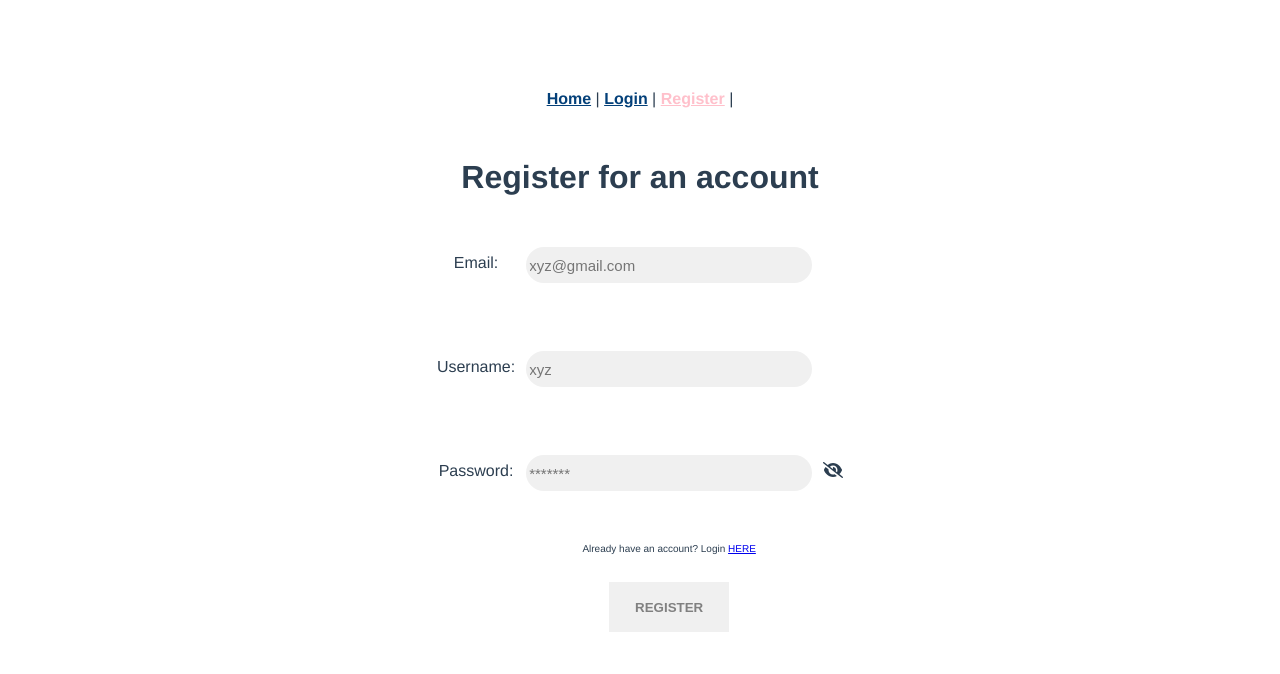
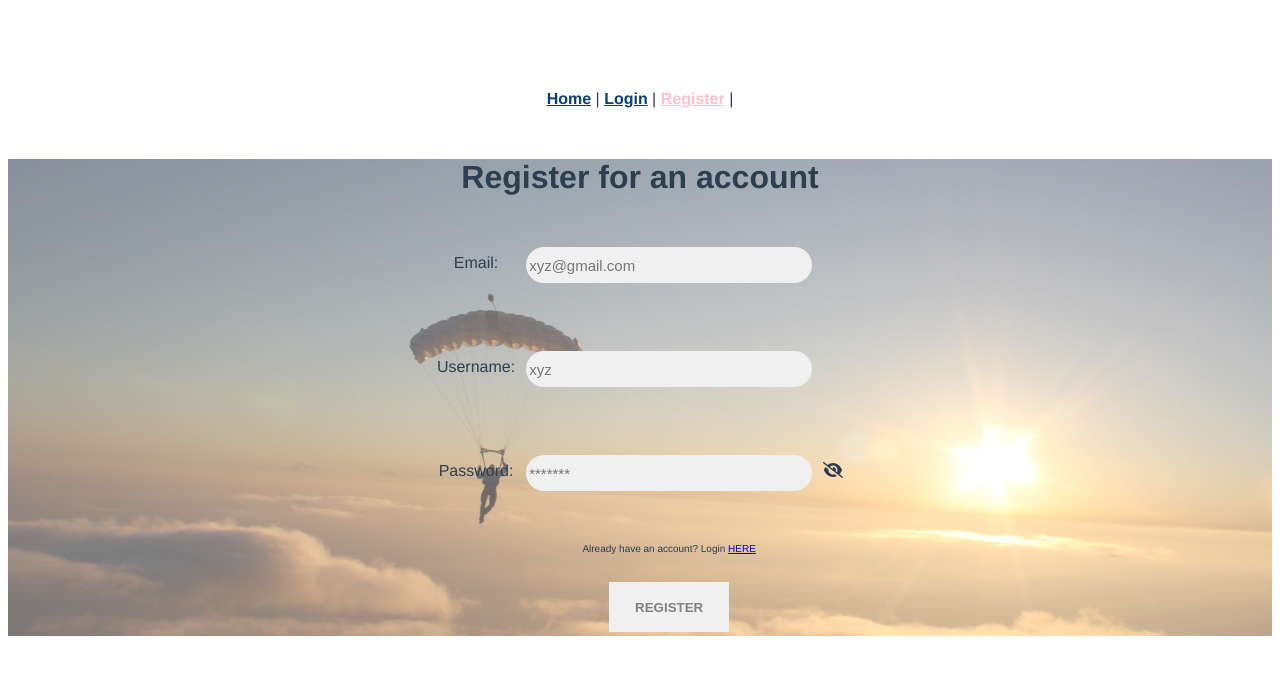
Before and after one commit to zhiaowei-2022/safe-travel, a Vue app: page /registerview in a window 1280 px wide. Shown: the top 674 px of the page. Built offline with nearby package versions, Linux system fonts and the light colour scheme.

Commit message:
layout for register page

```diff
--- a/src/components/LoginPage.vue
+++ b/src/components/LoginPage.vue
@@ -39,7 +39,7 @@
                   <router-view/>
                  <br>
 
-                <button type="button" id="loginBtn" v-on:click="UserLogin()"> Log In as User</button>
+                <button type="button" id="loginBtn" v-on:click="UserLogin()"> Log In as User</button><br><br>
                 <button type="button" id="loginBtn" v-on:click="AnonymousLogin()"> Log In Anonymously</button>
             </td>
         </tr>
@@ -111,7 +111,7 @@ export default {
       const auth = getAuth();
       signInAnonymously(auth)
         .then(() => {
-          console.log(auth.currentUser.isAnonymous)
+          console.log(auth.currentUser)
           this.$router.push({name: 'HomeView'})
         })
         .catch((error) => {
--- a/src/components/RegisterPage.vue
+++ b/src/components/RegisterPage.vue
@@ -1,4 +1,6 @@
 <template>
+<div id="container">
+  <div id="content">
         <h1> Register for an account </h1>
 
         <div>
@@ -65,6 +67,8 @@
                 </td>
             </tr>
           </table>
+        </div>
+        </div>
         </div>
 </template>
 
@@ -315,6 +319,29 @@ export default {
     #visibility:hover{
     border-radius: 5px;
     box-shadow: 4px 4px;
-}
+    }
+    #container {
+    position: relative
+    }
+
+    #container:before {
+      content: ' ';
+      display: block;
+      position: absolute;
+      left: 0;
+      top: 0;
+      width: 100%;
+      height: 100%;
+      background-image: url("../assets/parachute.jpg");
+      background-position: center;
+      background-repeat: no-repeat;
+      background-size: cover;
+      opacity: 0.6;
+    }
+
+    #content {
+      position: relative;
+    }
+
 
 </style>
```
Also changed, not shown: src/assets/parachute.jpg (added).
